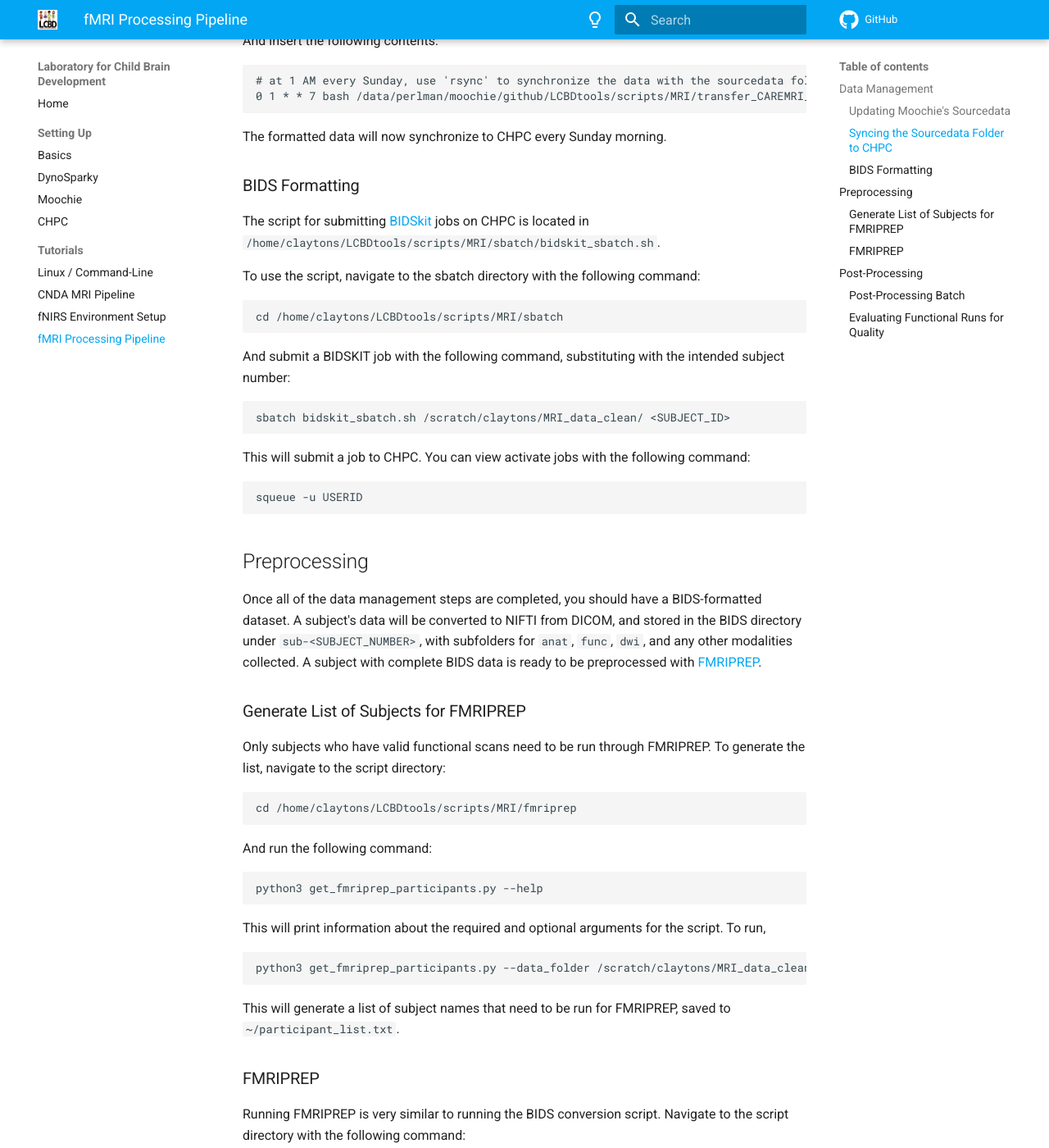
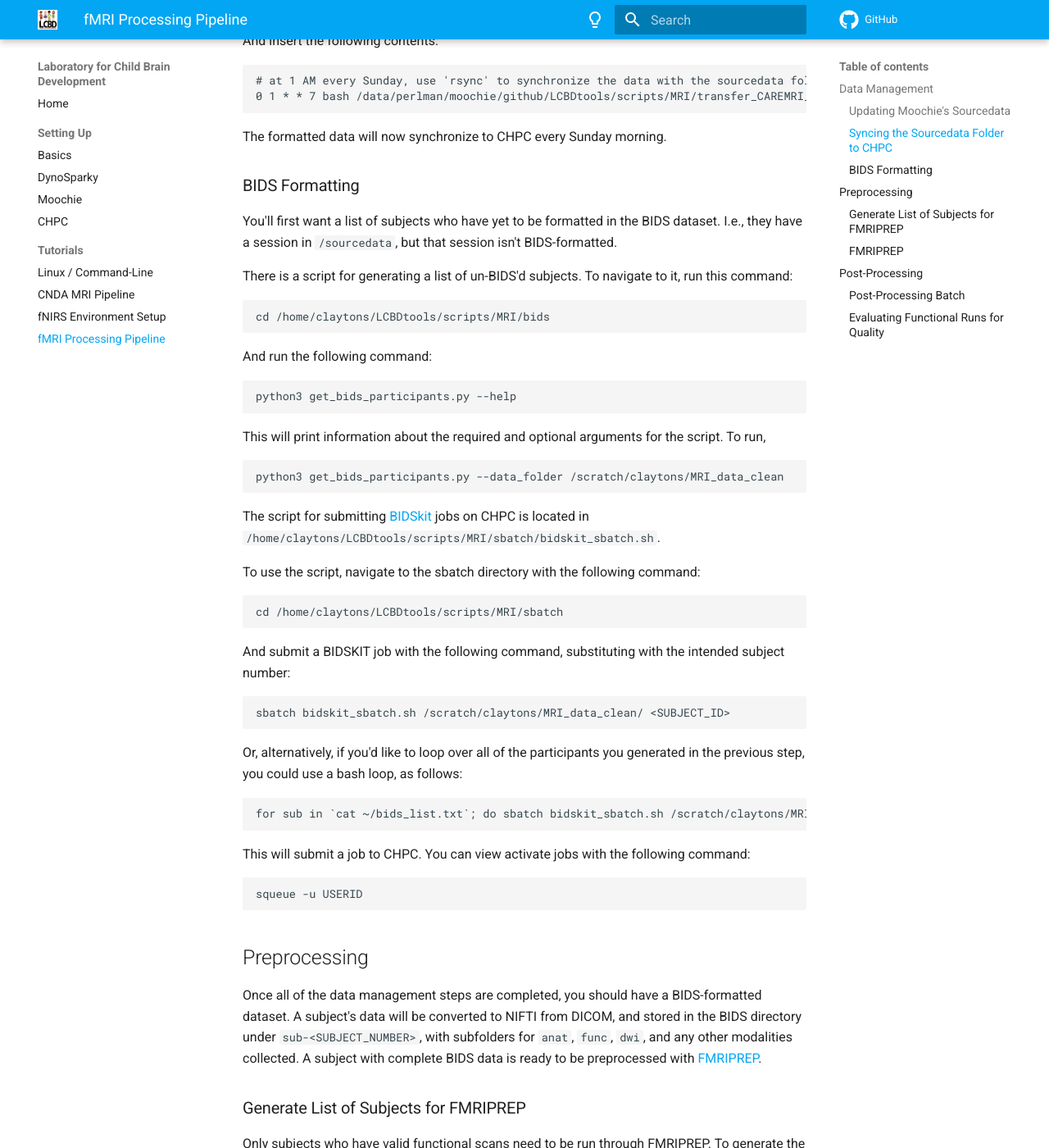
Before and after one commit to ChildBrainLab/ChildBrainLab.github.io, an MkDocs documentation site: the page built from docs/tutorials/mri_wt.md, in a window 1280 px wide and 1400 px high, scrolled down 983 px. Shown: the whole window at 82% size. Built offline with MkDocs 1.6.1 and Material for MkDocs 9.7.7, drawn with Linux system fonts in a browser that asks for light colours; comment, search, counter and statistics services are not loaded.

Commit message:
Update mri_wt.md

```diff
--- a/docs/tutorials/mri_wt.md
+++ b/docs/tutorials/mri_wt.md
@@ -33,6 +33,20 @@ And insert the following contents:
 The formatted data will now synchronize to CHPC every Sunday morning.
 
 ### BIDS Formatting
+You'll first want a list of subjects who have yet to be formatted in the BIDS dataset. I.e., they have a session in `/sourcedata`, but that session isn't BIDS-formatted.
+
+There is a script for generating a list of un-BIDS'd subjects. To navigate to it, run this command:
+
+    cd /home/claytons/LCBDtools/scripts/MRI/bids
+
+And run the following command:
+
+    python3 get_bids_participants.py --help
+
+This will print information about the required and optional arguments for the script. To run,
+
+    python3 get_bids_participants.py --data_folder /scratch/claytons/MRI_data_clean
+
 The script for submitting [BIDSkit](https://github.com/jmtyszka/bidskit) jobs on CHPC is located in `/home/claytons/LCBDtools/scripts/MRI/sbatch/bidskit_sbatch.sh`.
 
 To use the script, navigate to the sbatch directory with the following command:
@@ -42,6 +56,10 @@ To use the script, navigate to the sbatch directory with the following command:
 And submit a BIDSKIT job with the following command, substituting <SUBJECT_ID> with the intended subject number:
 
     sbatch bidskit_sbatch.sh /scratch/claytons/MRI_data_clean/ <SUBJECT_ID>
+
+Or, alternatively, if you'd like to loop over all of the participants you generated in the previous step, you could use a bash loop, as follows:
+
+    for sub in `cat ~/bids_list.txt`; do sbatch bidskit_sbatch.sh /scratch/claytons/MRI_data_clean/ $sub; done
 
 This will submit a job to CHPC. You can view activate jobs with the following command:
 
```
